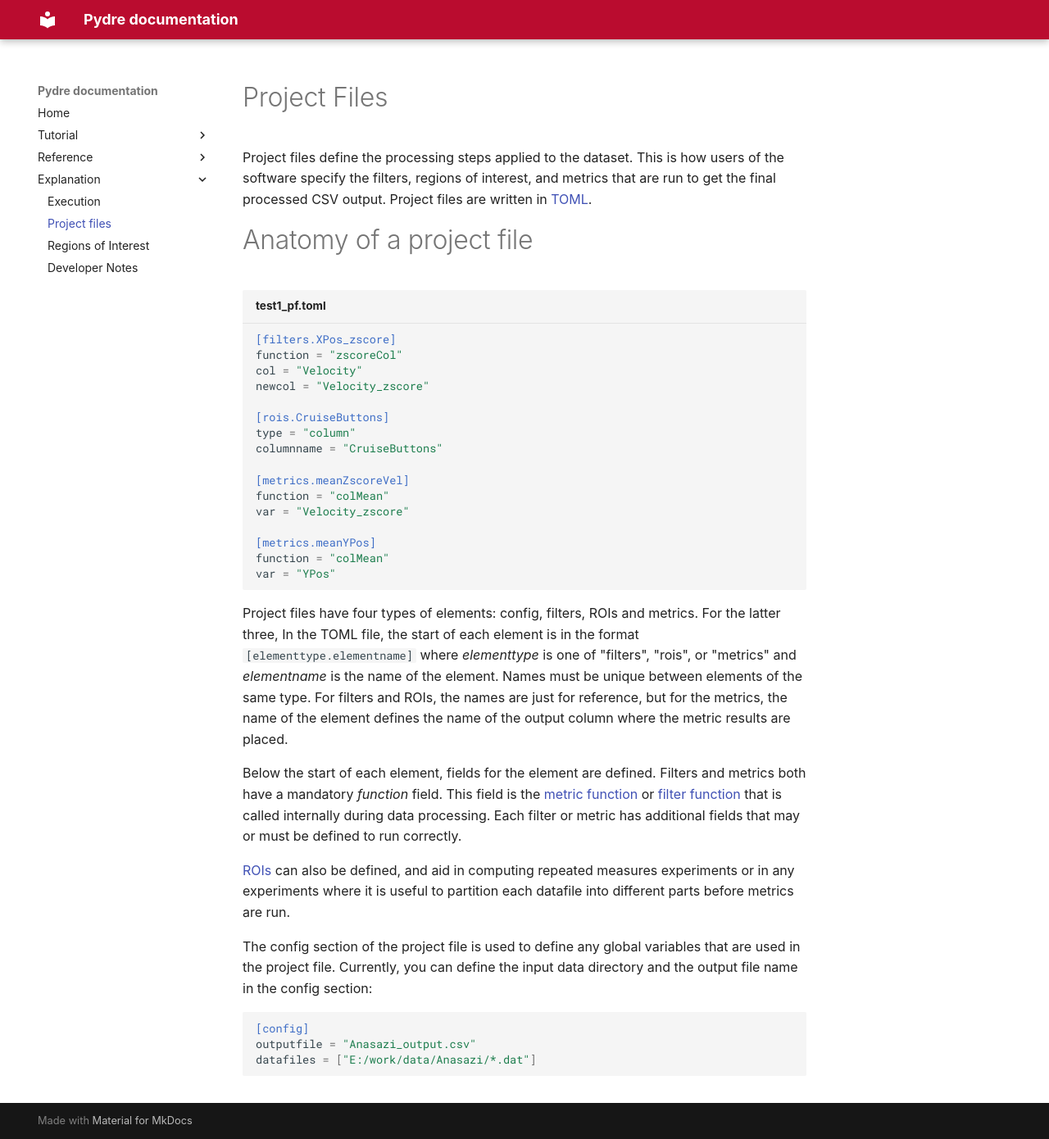
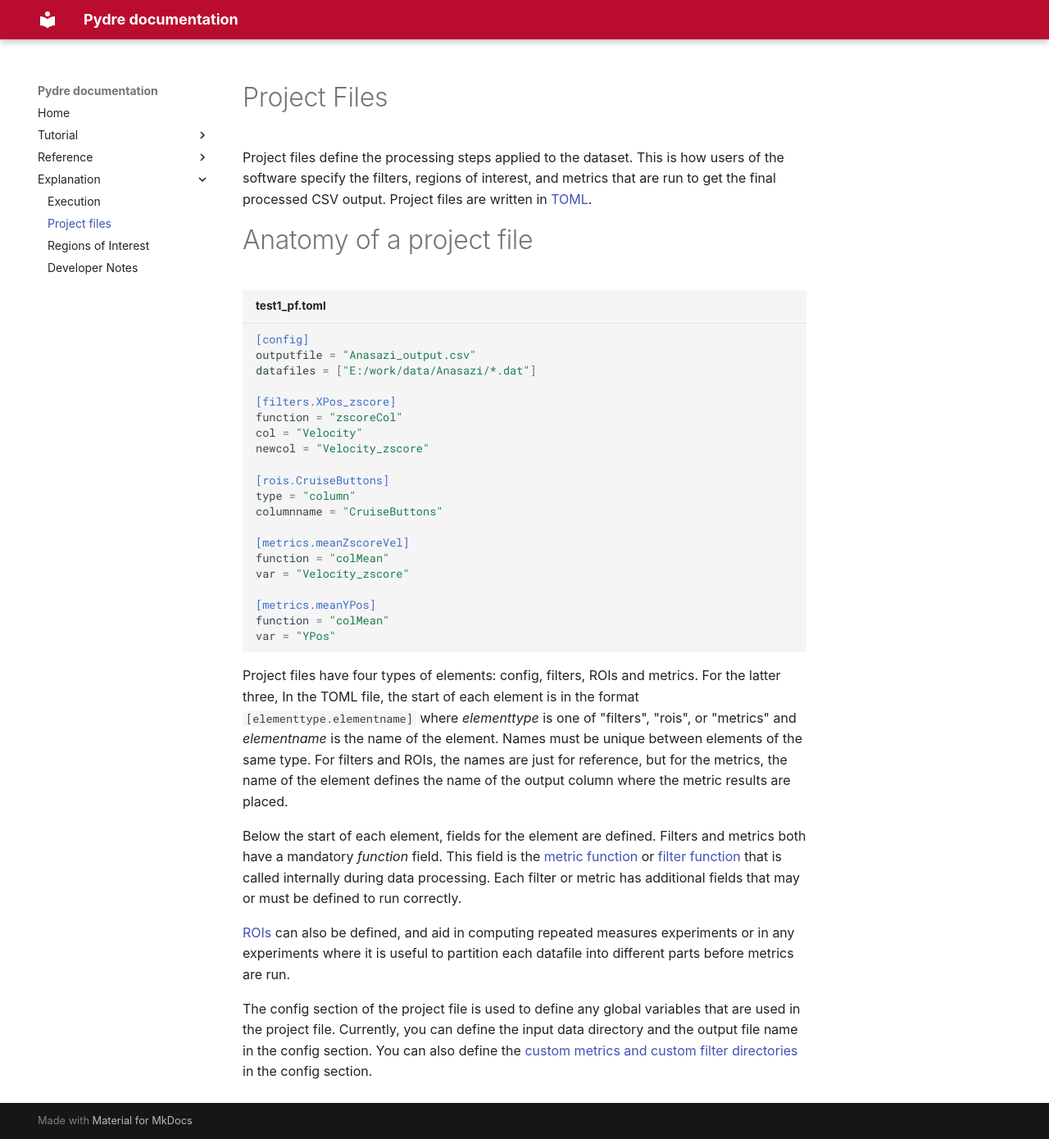
Before and after one commit to OSUDSL/pydre, an MkDocs documentation site: the page built from docs/explanation/project_files.md, in a window 1280 px wide and 1390 px high. Shown: the whole window at 82% size. Built offline with MkDocs 1.6.1 and Material for MkDocs 9.7.7, drawn with Linux system fonts in a browser that asks for light colours; some web fonts are replaced; a style sheet for code colours, icons or effects is not loaded.

Commit message:
move custom metrics to tutorial

````diff
--- a/docs/explanation/project_files.md
+++ b/docs/explanation/project_files.md
@@ -9,6 +9,9 @@ Project files define the processing steps applied to the dataset. This is how us
 # Anatomy of a project file
 
 ```toml title="test1_pf.toml"
+[config]
+outputfile = "Anasazi_output.csv"
+datafiles = ["E:/work/data/Anasazi/*.dat"]
 
 [filters.XPos_zscore]
 function = "zscoreCol"
@@ -34,10 +37,5 @@ Below the start of each element, fields for the element are defined. Filters and
 
 [ROIs](../explanation/rois.md) can also be defined, and aid in computing repeated measures experiments or in any experiments where it is useful to partition each datafile into different parts before metrics are run.
 
-The config section of the project file is used to define any global variables that are used in the project file. Currently, you can define the input data directory and the output file name in the config section:
-
-```toml
-[config]
-outputfile = "Anasazi_output.csv"
-datafiles = ["E:/work/data/Anasazi/*.dat"]
-```
+The config section of the project file is used to define any global variables that are used in the project file. Currently, you can define the input data directory and the output file name in the config section. You can also define the
+[custom metrics and custom filter directories](../tutorial/custom_metrics.md) in the config section.
--- a/mkdocs.yml
+++ b/mkdocs.yml
@@ -36,7 +36,7 @@ nav:
   - Tutorial:
     - Installation: 'tutorial/installation.md'
     - Getting Started: 'tutorial/getting_started.md'
-    - Custom metrics: 'explanation/custom_metrics.md'
+    - Custom metrics: 'tutorial/custom_metrics.md'
   - Reference:
     - Filter definitions: 'reference/filters.md'
     - Metric definitions: 'reference/metrics.md'
````
Also changed, not shown: docs/tutorial/custom_metrics.md (renamed from docs/explanation/custom_metrics.md).
